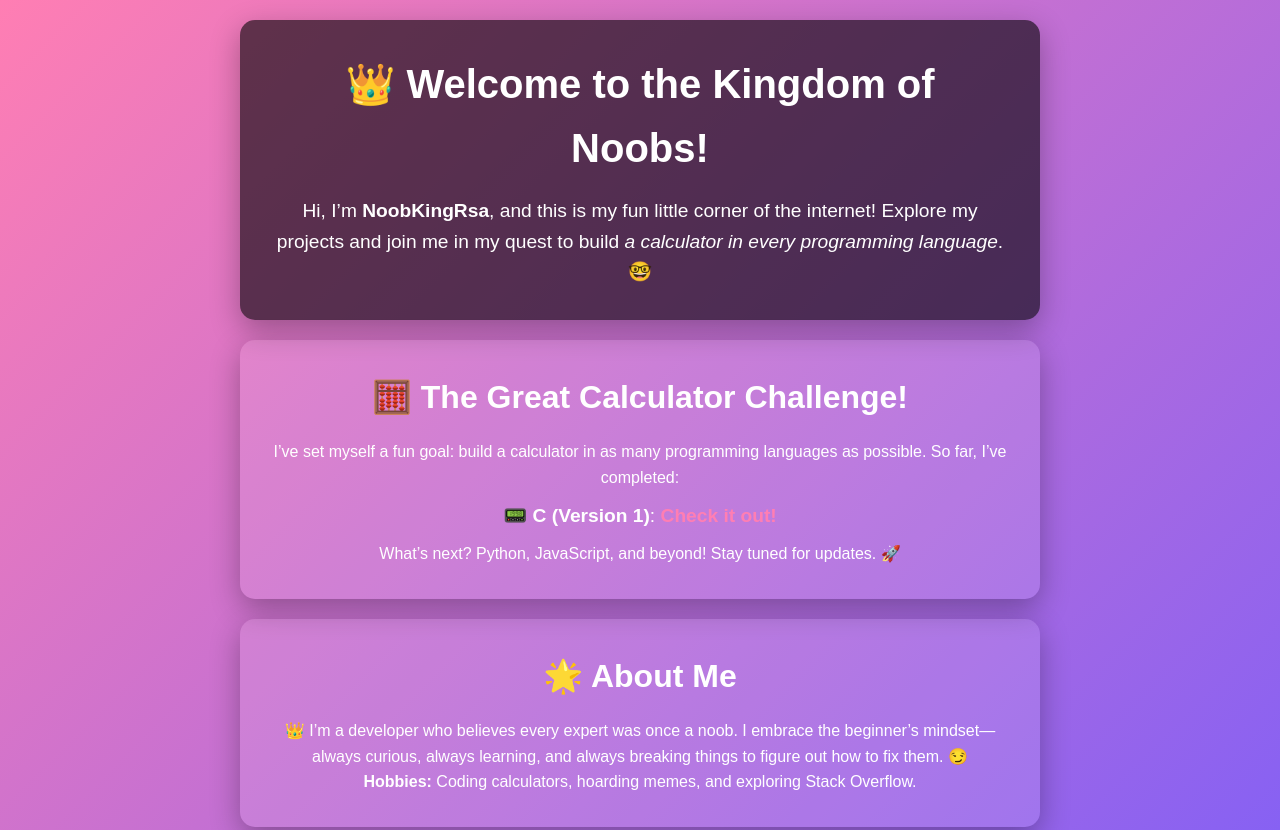
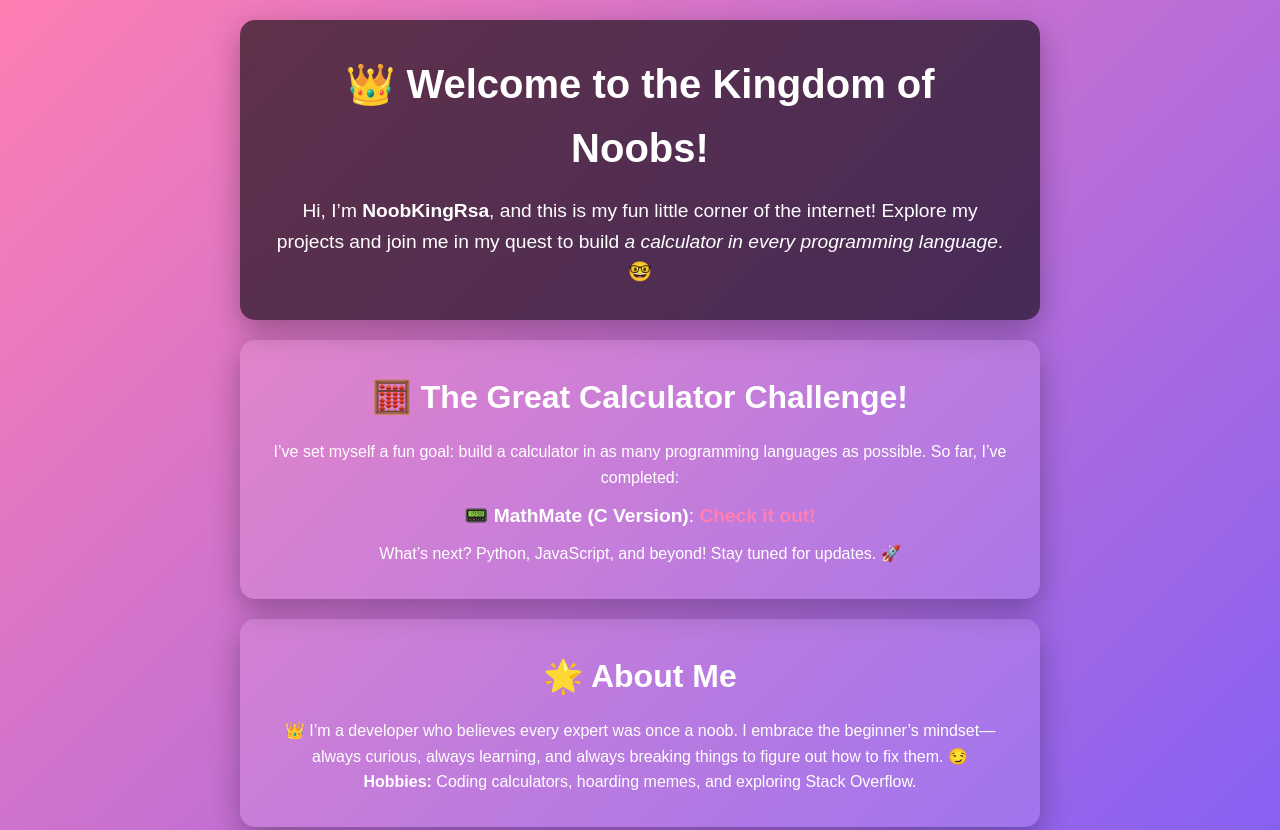
Before and after one commit to NoobKingRsa/NoobKingRsa.github.io, a plain HTML site: page index.html in a window 1280 px wide. Shown: the top 830 px of the page. Drawn offline with Linux system fonts and the light colour scheme.

Commit message:
index.html

```diff
--- a/index.html
+++ b/index.html
@@ -20,7 +20,7 @@
             <h2>🧮 The Great Calculator Challenge!</h2>
             <p>I’ve set myself a fun goal: build a calculator in as many programming languages as possible. So far, I’ve completed:</p>
             <ul class="calculator-list">
-                <li>📟 <strong>C (Version 1)</strong>: <a href="https://github.com/NoobKingRsa/c-calculator-v1" target="_blank">Check it out!</a></li>
+                <li>📟 <strong>MathMate (C Version)</strong>: <a href="https://github.com/NoobKingRsa/MathMate" target="_blank">Check it out!</a></li>
             </ul>
             <p>What’s next? Python, JavaScript, and beyond! Stay tuned for updates. 🚀</p>
         </section>
```
